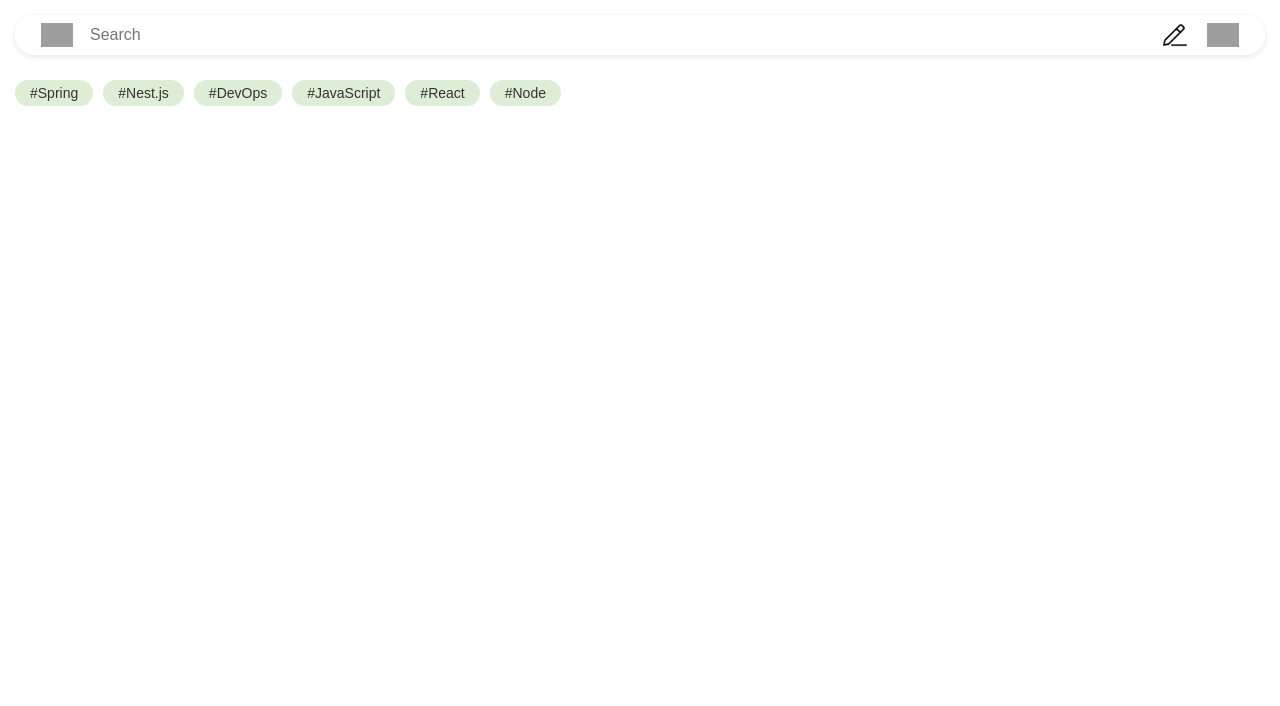
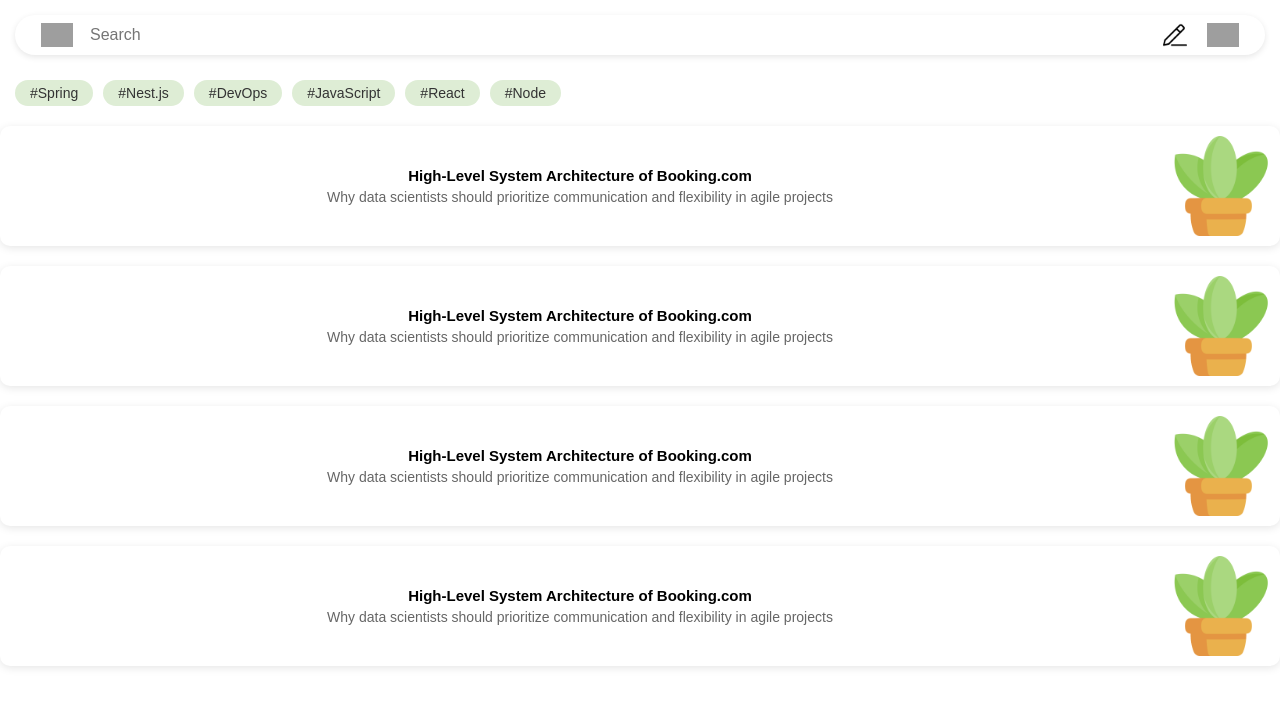
Before and after one commit to kubit2/Project-DevelUp-Frontend, a React (Create React App) app: page / in a window 1280 px wide. Shown: the top 706 px of the page. Built offline with nearby package versions, Linux system fonts and the light colour scheme; grey boxes are pictures that could not be loaded.

Commit message:
feat: 포스트 카드 퍼블리싱

```diff
--- a/src/App.js
+++ b/src/App.js
@@ -3,12 +3,34 @@
 import MainPage from "./components/MainPage";
 import SearchBar from "./components/SearchBar";
 import TagsComponent from "./components/TagsComponent";
+import PostCard from "./components/Postcard";
+import image from "./assets/postcard_img1.png";
 
 function App() {
   return (
     <div className="App">
       <SearchBar />
       <TagsComponent />
+      <PostCard
+        title="High-Level System Architecture of Booking.com"
+        content="Why data scientists should prioritize communication and flexibility in agile projects"
+        imageUrl={image}
+      />
+      <PostCard
+        title="High-Level System Architecture of Booking.com"
+        content="Why data scientists should prioritize communication and flexibility in agile projects"
+        imageUrl={image}
+      />
+      <PostCard
+        title="High-Level System Architecture of Booking.com"
+        content="Why data scientists should prioritize communication and flexibility in agile projects"
+        imageUrl={image}
+      />
+      <PostCard
+        title="High-Level System Architecture of Booking.com"
+        content="Why data scientists should prioritize communication and flexibility in agile projects"
+        imageUrl={image}
+      />
       <MainPage />
     </div>
   );
--- /dev/null
+++ b/src/components/PostCard.css
@@ -0,0 +1,35 @@
+.post-card {
+  display: flex;
+  justify-content: space-between;
+  align-items: center;
+  background-color: #ffffff;
+  border-radius: 10px;
+  box-shadow: 0 2px 8px rgba(0, 0, 0, 0.1);
+  margin-bottom: 20px;
+  overflow: hidden;
+}
+
+.post-image {
+  width: 100px;
+  height: 100px;
+  object-fit: cover;
+  margin: 10px;
+  order: 2;
+}
+
+.post-content {
+  padding: 10px;
+  flex-grow: 1;
+  order: 1;
+}
+
+.post-title {
+  font-size: 15px;
+  font-weight: bold;
+  margin-bottom: 5px;
+}
+
+.post-description {
+  font-size: 14px;
+  color: #666;
+}
--- /dev/null
+++ b/src/components/Postcard.js
@@ -0,0 +1,16 @@
+import React from "react";
+import "./PostCard.css";
+
+function PostCard({ title, content, imageUrl }) {
+  return (
+    <div className="post-card">
+      <img src={imageUrl} alt="Post" className="post-image" />
+      <div className="post-content">
+        <h3 className="post-title">{title}</h3>
+        <p className="post-description">{content}</p>
+      </div>
+    </div>
+  );
+}
+
+export default PostCard;
```
Also changed, not shown: src/assets/postcard_img1.png (added).
